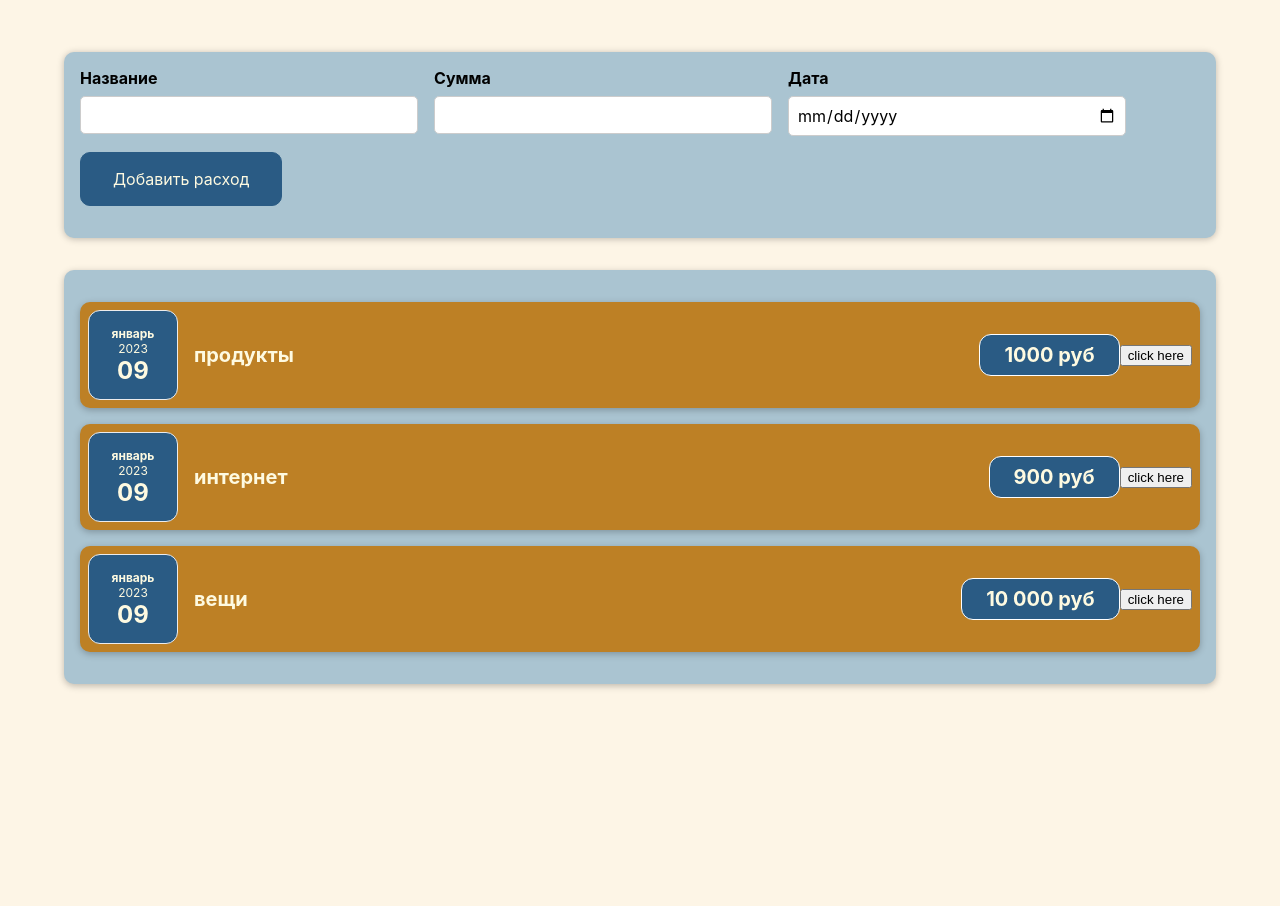
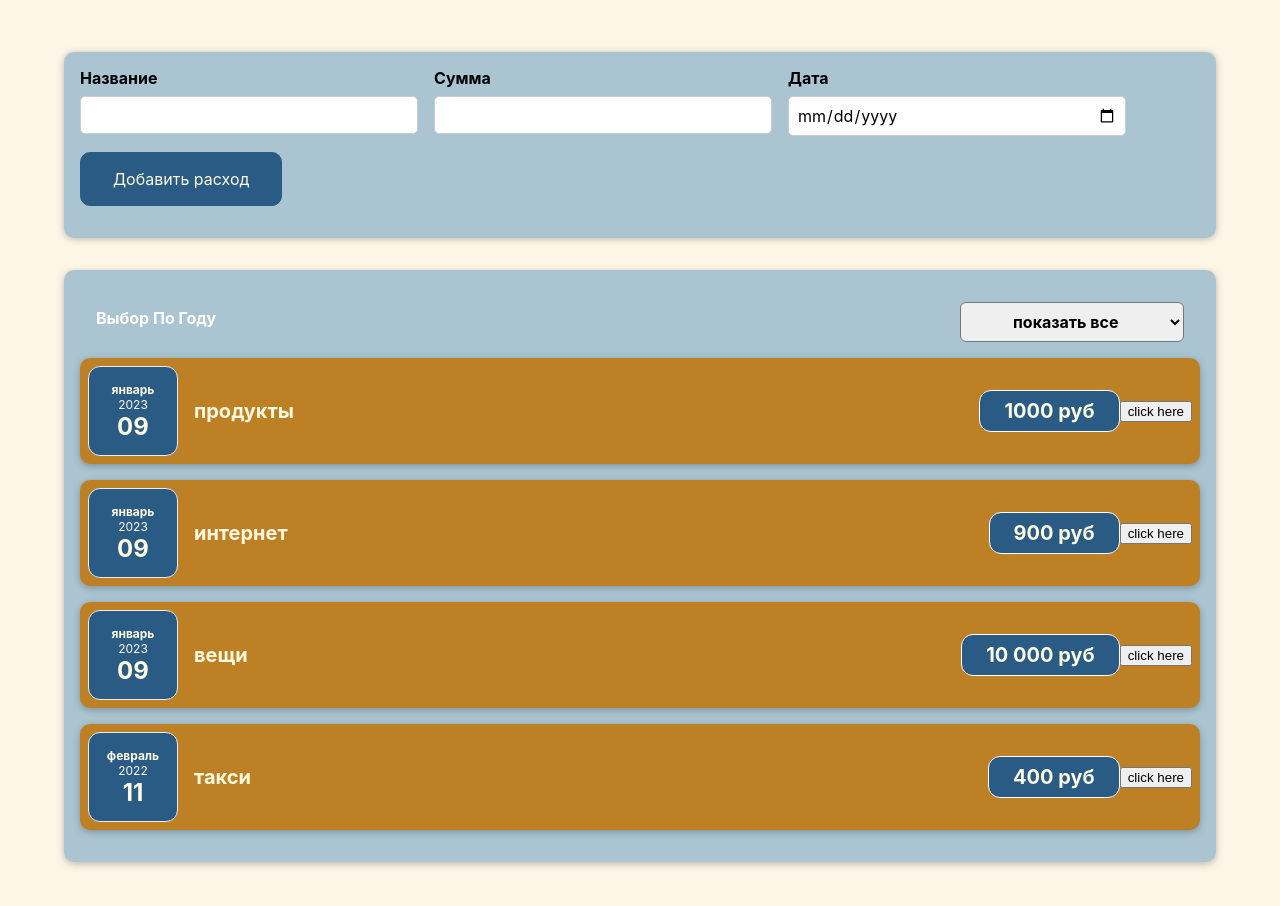
Before and after one commit to meys313/cost-accounting-app, a React (Create React App) app: page / in a window 1280 px wide. Shown: the top 906 px of the page. Before the commit the page ends 800 px from the top, so only its background shows below. Built offline with nearby package versions, Linux system fonts and the light colour scheme; the HTML template or start-up script is replaced by a standard one.

Commit message:
NewCost: через форму добавляет новый расход в состояние и выводит на страницу. Новый компонент Costs-Filter - фильтрует вывод расходов по году создания

```diff
--- a/src/App.js
+++ b/src/App.js
@@ -1,30 +1,44 @@
 import Costs from "./components/Costs/Costs";
 import NewCost from "./components/NewCost/NewCost";
+import {useState} from "react";
 function App() {
     const someData = [
         {
             date: new Date(),
             title: 'продукты',
-            amount: '1000'
+            amount: '1000',
+            id: '0.11111'
         },
         {
             date: new Date(),
             title: 'интернет',
-            amount: '900'
+            amount: '900',
+            id: '0.111121'
         },
         {
             date: new Date(),
             title: 'вещи',
-            amount: '10 000'
-        }
+            amount: '10 000',
+            id: '0.1111111'
+        },
+        {
+            date: new Date("02.11.2022"),
+            title: 'такси',
+            amount: '400',
+            id: '0.111112'
+        },
     ]
+    const [stateData, setStateData] = useState(someData)
 
-
+    const addCostHandler = (newCostData) => {
+        setStateData(prevState => {return [...prevState, newCostData]})
+        console.log(someData.length)
+    }
   return (
 
       <div>
-          <NewCost/>
-          <Costs someData = {someData}/>
+          <NewCost addCost = {addCostHandler}/>
+          <Costs someData = {stateData} setStateData = {setStateData}/>
       </div>
   );
 }
--- a/src/components/Costs/Cost-item.js
+++ b/src/components/Costs/Cost-item.js
@@ -9,9 +9,7 @@ function CostItem(props){
     const changeTitleHandler = () => {
         setTitle('NewTitle')
     }
-
-
-     return (
+    const costItemRender = (
         <Card className='cost-item'>
             <CostDate date = {props.date}/>
             <div className="cost-item__description">
@@ -21,6 +19,18 @@ function CostItem(props){
             <button onClick={changeTitleHandler}>click here</button>
         </Card>
     )
+    if(props.yearFilter && props.date.getFullYear() === Number(props.yearFilter)){
+        return (
+            costItemRender
+        )
+    }
+
+    if (!props.yearFilter){
+        return (
+           costItemRender
+        )
+    }
+
 }
 
 export default CostItem;
--- /dev/null
+++ b/src/components/Costs/Costs-Filter.css
@@ -0,0 +1,24 @@
+.costs-filter {
+  color: white;
+  padding: 0 1rem;
+}
+
+.costs-filter__control {
+  display: flex;
+  width: 100%;
+  align-items: center;
+  justify-content: space-between;
+  margin: 1rem 0;
+}
+
+.costs-filter label {
+  font-weight: bold;
+  margin-bottom: 0.5rem;
+}
+
+.costs-filter select {
+  font: inherit;
+  padding: 0.5rem 3rem;
+  font-weight: bold;
+  border-radius: 6px;
+}
--- /dev/null
+++ b/src/components/Costs/Costs-Filter.js
@@ -0,0 +1,25 @@
+import "./Costs-Filter.css";
+
+const CostsFilter = (props) => {
+  const yearChangeHandler = (event) => {
+    props.onChangeYear(event.target.value);
+  };
+
+  return (
+    <div className="costs-filter">
+      <div className="costs-filter__control">
+        <label>Выбор По Году</label>
+        <select value={props.year} onChange={yearChangeHandler}>
+          <option value="">показать все</option>
+          <option value="2023">2023</option>
+          <option value="2022">2022</option>
+          <option value="2021">2021</option>
+          <option value="2020">2020</option>
+          <option value="2019">2019</option>
+        </select>
+      </div>
+    </div>
+  );
+};
+
+export default CostsFilter;
--- a/src/components/Costs/Costs.js
+++ b/src/components/Costs/Costs.js
@@ -1,17 +1,30 @@
 import './Costs.css'
 import CostItem from "./Cost-item";
 import Card from "../UI/Card";
+import CostsFilter from "./Costs-Filter";
+import {useState} from "react";
 function Costs(props){
+    const [selectedYear, setSelectedYear] = useState("");
+    const yearFilterChangeHandler = (year)=> {
+        setSelectedYear(year);
+    }
     return(
+
             <Card className="costs">
+                <CostsFilter year = {selectedYear} onChangeYear={yearFilterChangeHandler}/>
                 {
+
                props.someData.map((cost, index)=>{
-                return(<CostItem
+                    return(
+
+                        <CostItem
                             key = {index}
                             date = {cost.date}
                             title = {cost.title}
                             amount = {cost.amount}
-                /> )
+                            yearFilter = {selectedYear}
+                        />
+                    )
             })}
             </Card>
     )
--- a/src/components/NewCost/CostForm.js
+++ b/src/components/NewCost/CostForm.js
@@ -1,20 +1,43 @@
+import React, {useState} from "react";
 import './CostForm.css'
-const CostForm = () => {
-    return <form>
+const CostForm = (props) => {
+    const [inputForm, setInputForm] = useState({
+        text: '',
+        number: '',
+        date: ''
+    });
+
+    const inputChangeHandler = event => {
+        setInputForm(prevState =>  {return {...prevState, [event.target.type]: event.target.value}})
+    }
+    const submitHandler = (event) => {
+        event.preventDefault();
+        const costData = {
+            title: inputForm.text,
+            amount: inputForm.number,
+            date: new Date(inputForm.date)
+        };
+        setTimeout(() => event.target.reset(), 500);
+
+        props.onNewCost(costData);
+
+    }
+    return <form onSubmit={submitHandler}>
         <div className="new-cost__controls">
             <div className="new-cost__control">
+                {/*<p>{values.input}</p>*/}
                 <label htmlFor="">Название</label>
-                <input type='text' />
+                <input type='text' onChange={inputChangeHandler}/>
             </div>
 
             <div className="new-cost__control">
                 <label htmlFor="">Сумма</label>
-                <input type='number' min='0.01' step='0.01'/>
+                <input type='number' min='0.01' step='0.01' onChange = {inputChangeHandler}/>
             </div>
 
             <div className="new-cost__control">
                 <label htmlFor="">Дата</label>
-                <input type='date' min='2019-01-01' step='2022-12-31'/>
+                <input type='date' min='2019-01-01' step='2022-12-31' onChange={inputChangeHandler}/>
             </div>
             <div className="new-cost__actions">
                 <button type="submit">Добавить расход</button>
--- a/src/components/NewCost/NewCost.js
+++ b/src/components/NewCost/NewCost.js
@@ -1,9 +1,14 @@
 import CostForm from "./CostForm";
 import './NewCost.css'
 
-const NewCost = () => {
+const NewCost = (props) => {
+    const newCostHandler = (inputFormData) => {
+        const newCostData = {...inputFormData, id: Math.random().toString()}
+        props.addCost(newCostData);
+
+    }
     return <div className="new-cost">
-        <CostForm/>
+        <CostForm onNewCost = {newCostHandler} />
     </div>
 }
 
```
Lines whose indentation alone changed are shown as unchanged.
